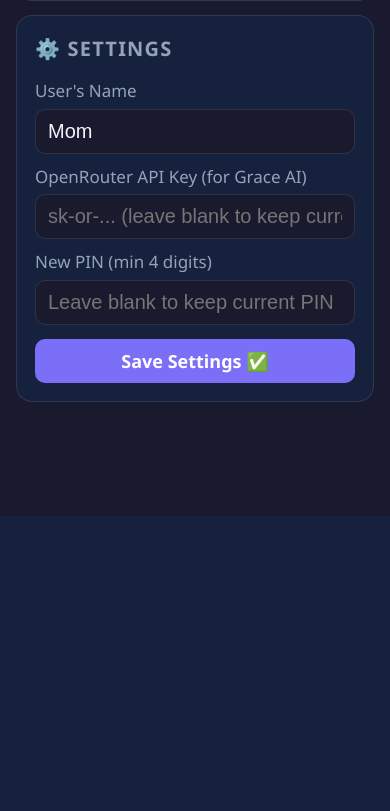
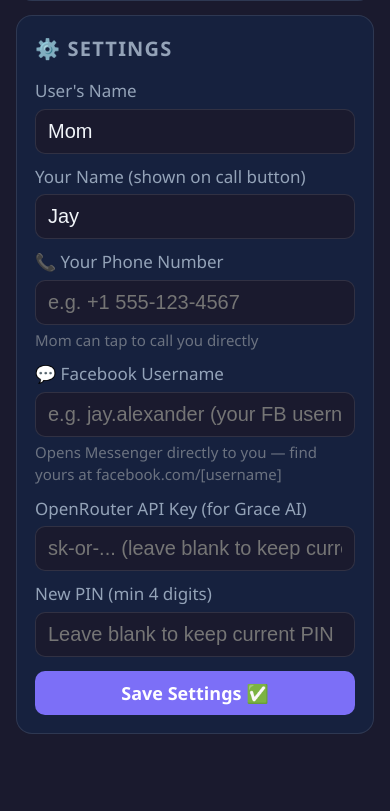
Before and after one commit to Liberty-Emporium/grace-app, a Flask app: page /caregiver/dashboard in a window 390 px wide. Shown: the part 1629-2440 px from the top of the page. Before the commit the page ends 2145 px from the top, so only its background shows below. Run offline with Flask 3, Linux system fonts and the light colour scheme; the visitor is signed in with stand-in values (Sample User, id 1); data comes from the database, SQL or seed files in the repository; data that the repository does not hold is empty; parts of the project's set-up code (start-up, migrations or seed data) failed here and were passed over.

Commit message:
feat: Call Jay + Message Jay buttons on home screen
- Big red CALL JAY button (phone call, tel: link)
- Big blue MESSAGE JAY button (Facebook Messenger m.me link)
- Caregiver settings: phone number + Facebook username fields
- Both buttons only show if configured (clean when not set)
- One tap from Mom's phone connects her directly to Jay

```diff
--- a/app.py
+++ b/app.py
@@ -105,6 +105,9 @@ def init_db():
         'large_text': '1',
         'reminder_sound': '1',
         'caregiver_pin': CAREGIVER_PIN,
+        'caregiver_name': 'Jay',
+        'caregiver_phone': '',
+        'caregiver_fb_username': '',
     }
     for k, v in defaults.items():
         db.execute('INSERT OR IGNORE INTO settings(key,value) VALUES(?,?)', (k, v))
@@ -390,11 +393,16 @@ def home():
     elif hour < 17: greeting = f"Good afternoon, {name}! 🌤️"
     else:           greeting = f"Good evening, {name}! 🌙"
 
+    caregiver_name = get_setting('caregiver_name', 'Jay')
+    caregiver_phone = get_setting('caregiver_phone', '')
+    caregiver_fb = get_setting('caregiver_fb_username', '')
+
     return render_template('home.html',
         meds=meds, appts=appts, tasks=tasks,
         upcoming=upcoming, reminders=reminders,
         greeting=greeting, today=friendly_date(today_str()),
-        name=name
+        name=name, caregiver_name=caregiver_name,
+        caregiver_phone=caregiver_phone, caregiver_fb=caregiver_fb
     )
 
 @app.route('/meds')
@@ -551,7 +559,10 @@ def caregiver_dashboard():
     return render_template('caregiver_dashboard.html',
         meds=meds, appts=[dict(a) for a in appts],
         tasks=[dict(t) for t in tasks], name=name,
-        friendly_date=friendly_date, friendly_time=friendly_time)
+        friendly_date=friendly_date, friendly_time=friendly_time,
+        caregiver_name=get_setting('caregiver_name', 'Jay'),
+        caregiver_phone=get_setting('caregiver_phone', ''),
+        caregiver_fb=get_setting('caregiver_fb_username', ''))
 
 @app.route('/caregiver/logout')
 def caregiver_logout():
@@ -666,6 +677,15 @@ def caregiver_settings():
     if api_key:
         db.execute('INSERT OR REPLACE INTO settings(key,value) VALUES(?,?)', ('openrouter_key', api_key))
         os.environ['OPENROUTER_API_KEY'] = api_key
+    caregiver_name = request.form.get('caregiver_name', '').strip()
+    caregiver_phone = request.form.get('caregiver_phone', '').strip()
+    caregiver_fb = request.form.get('caregiver_fb_username', '').strip()
+    if caregiver_name:
+        db.execute('INSERT OR REPLACE INTO settings(key,value) VALUES(?,?)', ('caregiver_name', caregiver_name))
+    if caregiver_phone:
+        db.execute('INSERT OR REPLACE INTO settings(key,value) VALUES(?,?)', ('caregiver_phone', caregiver_phone))
+    if caregiver_fb:
+        db.execute('INSERT OR REPLACE INTO settings(key,value) VALUES(?,?)', ('caregiver_fb_username', caregiver_fb))
     db.commit()
     flash('Settings saved! ✅', 'success')
     return redirect(url_for('caregiver_dashboard'))
--- a/templates/caregiver_dashboard.html
+++ b/templates/caregiver_dashboard.html
@@ -158,6 +158,26 @@
                       color:#f1f5f9;font-size:1rem;padding:10px 12px;">
       </div>
       <div style="margin-bottom:10px;">
+        <label style="font-size:0.85rem;color:#94a3b8;display:block;margin-bottom:5px;">Your Name (shown on call button)</label>
+        <input type="text" name="caregiver_name" value="{{ caregiver_name|default('Jay') }}" placeholder="e.g. Jay"
+               style="width:100%;background:#1a1a2e;border:1.5px solid rgba(255,255,255,0.1);border-radius:10px;
+                      color:#f1f5f9;font-size:1rem;padding:10px 12px;">
+      </div>
+      <div style="margin-bottom:10px;">
+        <label style="font-size:0.85rem;color:#94a3b8;display:block;margin-bottom:5px;">📞 Your Phone Number</label>
+        <input type="tel" name="caregiver_phone" value="{{ caregiver_phone|default('') }}" placeholder="e.g. +1 555-123-4567"
+               style="width:100%;background:#1a1a2e;border:1.5px solid rgba(255,255,255,0.1);border-radius:10px;
+                      color:#f1f5f9;font-size:1rem;padding:10px 12px;">
+        <p style="font-size:0.75rem;color:#6b7280;margin-top:4px;">Mom can tap to call you directly</p>
+      </div>
+      <div style="margin-bottom:10px;">
+        <label style="font-size:0.85rem;color:#94a3b8;display:block;margin-bottom:5px;">💬 Facebook Username</label>
+        <input type="text" name="caregiver_fb_username" value="{{ caregiver_fb|default('') }}" placeholder="e.g. jay.alexander (your FB username)"
+               style="width:100%;background:#1a1a2e;border:1.5px solid rgba(255,255,255,0.1);border-radius:10px;
+                      color:#f1f5f9;font-size:1rem;padding:10px 12px;">
+        <p style="font-size:0.75rem;color:#6b7280;margin-top:4px;">Opens Messenger directly to you — find yours at facebook.com/[username]</p>
+      </div>
+      <div style="margin-bottom:10px;">
         <label style="font-size:0.85rem;color:#94a3b8;display:block;margin-bottom:5px;">OpenRouter API Key (for Grace AI)</label>
         <input type="password" name="api_key" placeholder="sk-or-... (leave blank to keep current)"
                style="width:100%;background:#1a1a2e;border:1.5px solid rgba(255,255,255,0.1);border-radius:10px;
```
Also changed, not shown: templates/home.html (+20 -0 lines).
